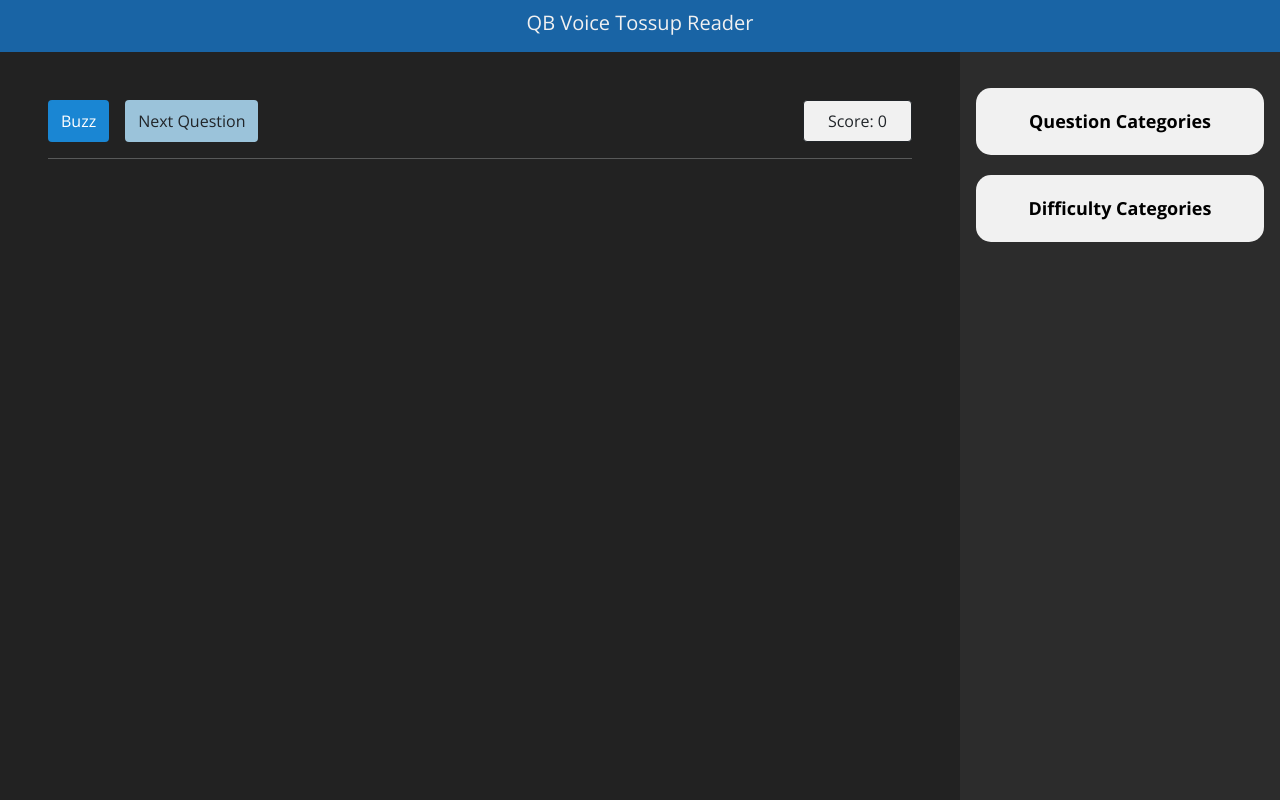
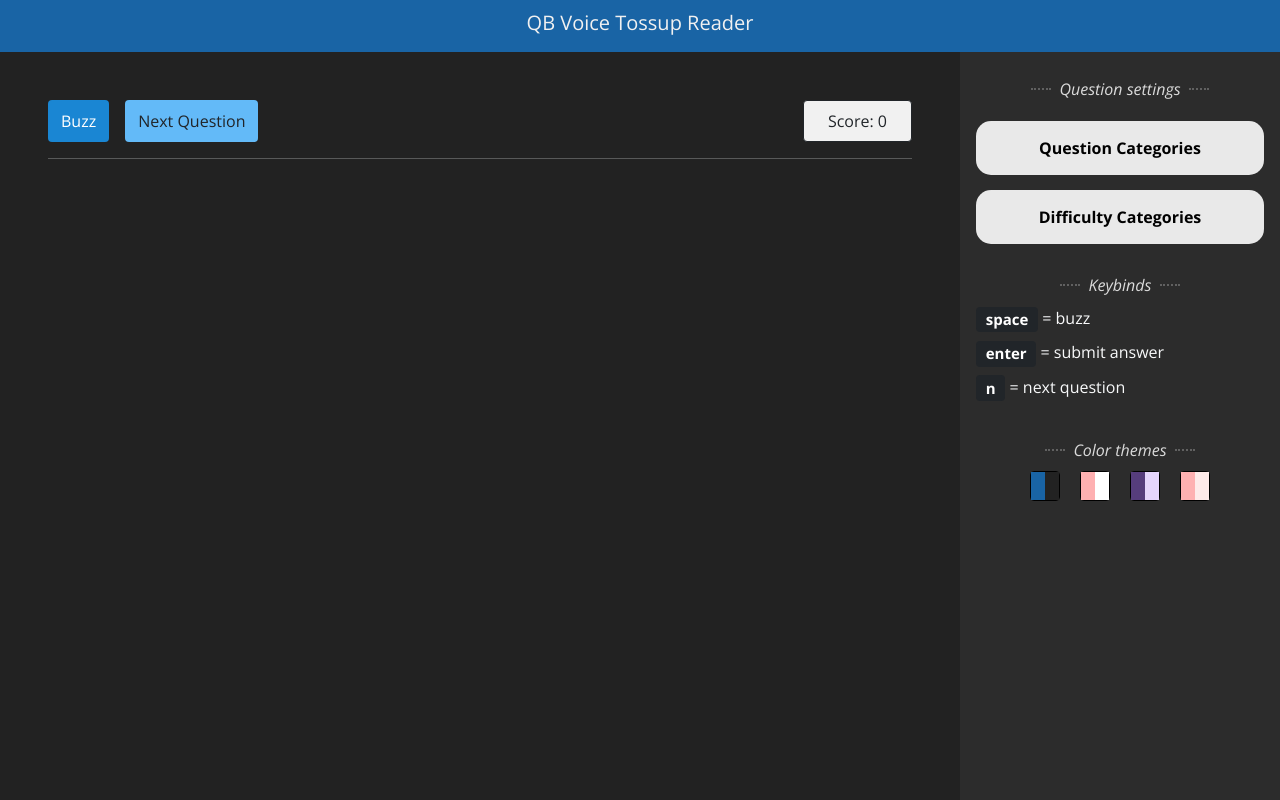
Before and after one commit to onetwothreefourfivesixe/qb_voice_packet_reader, a Flask app: page / in a window 1280 px wide. Run offline with Flask 3, Linux system fonts and the light colour scheme.

Commit message:
styling side bar, concept of color themes

```diff
--- a/static/css/styles.css
+++ b/static/css/styles.css
@@ -22,8 +22,8 @@ Reference:
 }
 
 /* Background color DEEDFD */
-.text-qb-secondary {
-    color: #334966;
+.text-qb-lightgray {
+    color: #dbdbdb;
 }
 .text-qb-white {
     color: #f1f1f1;
@@ -40,15 +40,11 @@ Reference:
     color: #3cbd81;
     /* 1A8754 */
 }
-
-.bg-qb-secondary {
-    background-color: #2c2c2c; /* #334966; */
-}
 .bg-qb-background {
     background-color: #222222;
 }
 
-.bg-qb-muddyblue {
+.bg-qb-topbar {
     background-color: #1964a5;
     /* #C7DFF8 */
 }
@@ -57,19 +53,14 @@ Reference:
 }
 
 .bg-qb-nextquestion {
-    background-color: #9BC3DA !important;
-    /* 026DCC */
+    background-color: #63baf8!important;
+    /* 399FE7 */
 }
 
 .bg-qb-buzz {
     background-color: #1A86D3 !important;
     color: white !important;
 }
-
-/* .bg-qb-darkblue {
-    background-color: #00213d !important;
-    /* 026DCC
-} */
 
 /* Hide scrollbar */
 *::-webkit-scrollbar {
@@ -82,14 +73,12 @@ scrollbar-width: none;  /* Firefox */
 }
 
 
-
 /* Position of dropdowns */
 /* breakpoints:
     large >= 992px
     medium >= 768px
     small >= 576px
 */
-
 @media (min-width: 992px) {
     .col-lg-3, .col-lg-9 {
         height: calc(100vh - 52px);
@@ -120,14 +109,15 @@ scrollbar-width: none;  /* Firefox */
 
 /* Dropdowns */
 .collapsible {
+    opacity: 0.96;
     border-radius: 15px;
     background-color: #f1f1f1;
     cursor: pointer;
-    padding: 20px 10px;
+    padding: 15px 10px;
     border: none;
     outline: none;
-    font-size: 18px;
-    margin-top: 20px;
+    /* font-size: 18px; */
+    margin-top: 15px;
     /* margin: 10px 0; */
 
     text-align: center;
@@ -156,8 +146,29 @@ input[type='checkbox'] {
     width: 10%;
 }
 
+.titleHR {
+    width: 20px;
+    color: white;
+    border-top: dotted 2px;
+    background-color: transparent;
+}
+
 /* Misc */
 
 #audio {
     display: none;
 }
+
+/* colors cause I like them */
+.pick-bg-btn {
+    border: 1px solid black !important;
+    height: 30px;
+    width: 30px;
+    display: flex !important;
+    padding: 0px !important;
+    margin: 0px 10px;
+}
+.pick-bg-color {
+    height: 28px;
+    width: 15px;
+}
--- a/templates/index.html
+++ b/templates/index.html
@@ -20,7 +20,7 @@
 
 <body class = "bg-qb-background">
      <!-- Top Bar -->
-    <div class = "w-100 bg-qb-muddyblue py-2 px-4 d-flex fs-5 justify-content-center" style="height: 52px;">
+    <div class = "w-100 bg-qb-topbar py-2 px-4 d-flex fs-5 justify-content-center" style="height: 52px;">
         <p class = "text-qb-white">QB Voice Tossup Reader</p>
     </div>
 
@@ -31,7 +31,7 @@
     </audio>
 
     <div class = "row mw-100 m-0">
-        <div class = "col-lg-9 p-5 overflow-scroll">
+        <div class = "col-lg-9 pt-5 px-5 overflow-scroll">
             <!-- Buttons -->
             <span class = "w-100 d-flex">
                 <button id="buzzer" class = "btn bg-qb-buzz">Buzz</button>
@@ -51,6 +51,12 @@
         </div>
 
         <div class = "col-lg-3 p-3 overflow-scroll">
+
+            <div class = "text-qb-lightgray fst-italic mt-1 mb-0 d-flex align-items-center w-100 justify-content-center">
+                <hr class="titleHR">&nbsp;
+                Question settings&nbsp;&nbsp;
+                <hr class="titleHR">
+            </div>
             <form id="checklistForm">
                 <button id = "categoriesButton" type="button" class="collapsible" onclick="toggleVisibility('categories')">
                     <b>Question Categories</b>
@@ -87,6 +93,58 @@
                     <li><input type="checkbox" id="difficulty10" name="difficulties" value="10"><label for="difficulty10"> 10</label></li>
                 </ul>
             </form>
+            <br>
+            <!-- <hr class = 'text-light w-50 mx-auto'> -->
+            <div class = "text-qb-lightgray  fst-italic mb-1 d-flex align-items-center w-100 justify-content-center">
+                <hr class="titleHR">&nbsp;
+                Keybinds&nbsp;&nbsp;
+                <hr class="titleHR">
+            </div>
+            <span class = 'text-light d-flex justify-content-center justify-content-lg-start'>
+                <h5><div class = "badge bg-dark">space</div></h5>&nbsp;= buzz
+            </span>
+            <span class = 'text-light d-flex justify-content-center justify-content-lg-start'>
+                <h5><div class = "badge bg-dark">enter</div></h5>&nbsp;= submit answer
+            </span>
+            <span class = 'text-light d-flex justify-content-center justify-content-lg-start'>
+                <h5><div class = "badge bg-dark">n</div></h5>&nbsp;= next question
+            </span>
+            <br>
+
+            <div class = "text-qb-lightgray  fst-italic mb-1 d-flex align-items-center w-100 justify-content-center">
+                <hr class="titleHR">&nbsp;
+                Color themes&nbsp;&nbsp;
+                <hr class="titleHR">
+            </div>
+            <div class = "d-flex justify-content-center">
+                <button class = "btn pick-bg-btn">
+                    <div class = "pick-bg-color" style = "background-color: #1964a5;"></div>
+                    <div class = "pick-bg-color" style = "background-color: #222222;"></div>
+                </button>
+
+                <button class = "btn pick-bg-btn">
+                    <div class = "pick-bg-color" style = "background-color: #FEB0B1;"></div>
+                    <div class = "pick-bg-color" style = "background-color: #ffffff;"></div>
+                </button>
+
+                <button class = "btn pick-bg-btn">
+                    <div class = "pick-bg-color" style = "background-color: #563D7C;"></div>
+                    <div class = "pick-bg-color" style = "background-color: #e5d5fc;"></div>
+                </button>
+
+                <button class = "btn pick-bg-btn">
+                    <div class = "pick-bg-color" style = "background-color: #FEB0B1;"></div>
+                    <div class = "pick-bg-color" style = "background-color: #FEEAE9;"></div>
+                </button>
+
+            </div>
+
+            <br><br>
+            <!-- <button class = "btn d-flex" style = "width: 30px; height: 30px; padding:0px;">
+                <div class = "bg-info" style = "width: 15px; height: 30px"></div>
+                <div class = "bg-warning" style = "width: 15px; height: 30px"></div>
+            </button> -->
+
         </div>
 
     </div>
```
